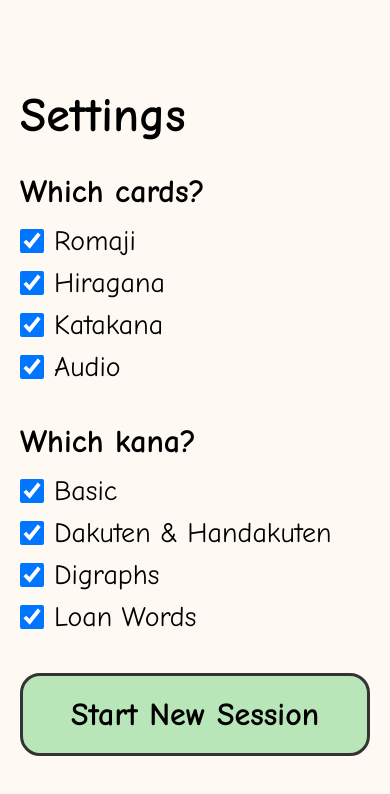
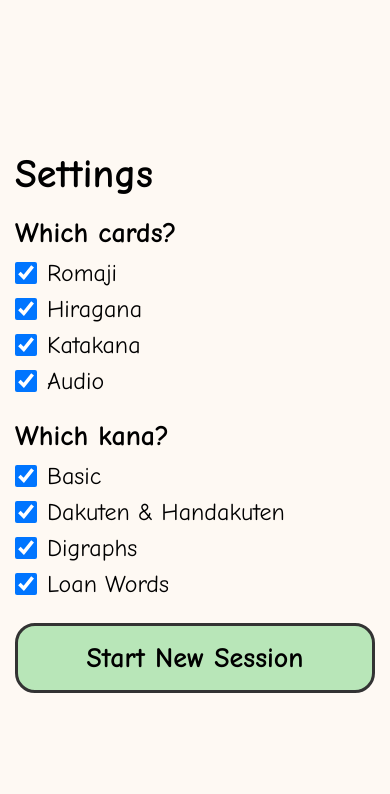
Before and after one commit to biesnecker/kanaflash, a plain HTML site: page public/index.html in a window 390 px wide. Drawn offline with Linux system fonts and the light colour scheme.

Commit message:
Better mobile styling

```diff
--- a/public/index.html
+++ b/public/index.html
@@ -30,9 +30,9 @@
         }
 
         body {
-            font-family: 'Comic Sans MS', cursive, sans-serif;
+            font-family: 'Comic Sans MS', 'Chalkboard SE', 'Marker Felt', 'Trebuchet MS', 'Verdana', sans-serif;
             background-color: #fef9f3;
-            padding: 20px;
+            padding: 15px;
             display: flex;
             justify-content: center;
             align-items: center;
@@ -63,21 +63,21 @@
             display: flex;
             justify-content: space-between;
             align-items: center;
-            margin-bottom: 30px;
+            margin-bottom: 20px;
         }
 
         .settings-title {
-            font-size: 48px;
+            font-size: 40px;
             font-weight: bold;
         }
 
         .close-btn {
-            width: 60px;
-            height: 60px;
+            width: 50px;
+            height: 50px;
             border-radius: 50%;
             background-color: #b8e6b8;
             border: 3px solid #333;
-            font-size: 32px;
+            font-size: 28px;
             cursor: pointer;
             display: none;
         }
@@ -91,30 +91,30 @@
         }
 
         .settings-section {
-            margin-bottom: 40px;
+            margin-bottom: 25px;
         }
 
         .settings-section h2 {
-            font-size: 32px;
-            margin-bottom: 15px;
+            font-size: 28px;
+            margin-bottom: 10px;
         }
 
         .checkbox-group {
             display: flex;
             flex-direction: column;
-            gap: 10px;
+            gap: 8px;
         }
 
         .checkbox-item {
             display: flex;
             align-items: center;
             gap: 10px;
-            font-size: 28px;
+            font-size: 24px;
         }
 
         .checkbox-item input[type="checkbox"] {
-            width: 24px;
-            height: 24px;
+            width: 22px;
+            height: 22px;
             cursor: pointer;
         }
 
@@ -130,14 +130,14 @@
 
         .start-btn {
             width: 100%;
-            padding: 20px;
-            font-size: 32px;
+            padding: 16px;
+            font-size: 28px;
             font-weight: bold;
             background-color: #b8e6b8;
             border: 3px solid #333;
             border-radius: 20px;
             cursor: pointer;
-            font-family: 'Comic Sans MS', cursive, sans-serif;
+            font-family: 'Comic Sans MS', 'Chalkboard SE', 'Marker Felt', 'Trebuchet MS', 'Verdana', sans-serif;
         }
 
         .start-btn:hover {
@@ -146,8 +146,8 @@
 
         .error-message {
             color: #d32f2f;
-            font-size: 20px;
-            margin-top: 10px;
+            font-size: 18px;
+            margin-top: 8px;
             display: none;
         }
 
@@ -227,7 +227,7 @@
             background-color: white;
             font-size: 48px;
             cursor: pointer;
-            font-family: 'Comic Sans MS', cursive, sans-serif;
+            font-family: 'Comic Sans MS', 'Chalkboard SE', 'Marker Felt', 'Trebuchet MS', 'Verdana', sans-serif;
             transition: all 0.3s;
         }
 
```
